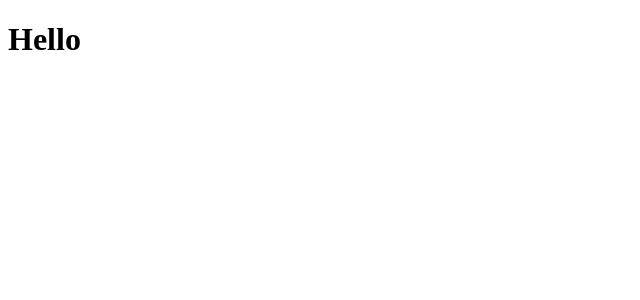
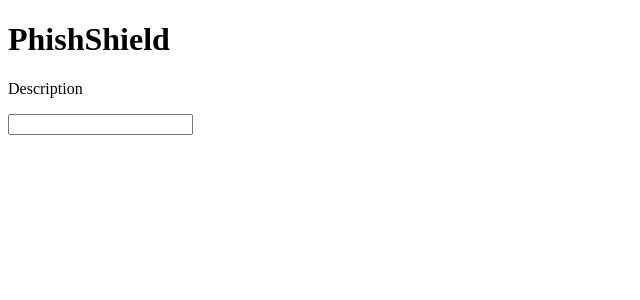
Before and after one commit to adarshm11/PhishEye, a React (Vite) app in the folder frontend/: page / in a window 1280 px wide. Shown: the top 300 px of the page, without its empty margins (0-640 px from the left). Built offline with nearby package versions, Linux system fonts and the light colour scheme.

Commit message:
Built framework for frontend

```diff
--- a/frontend/src/App.jsx
+++ b/frontend/src/App.jsx
@@ -3,7 +3,29 @@ import './App.css';
 function App() {
 
   return (
-    <h1>Hello</h1>
+    <div className="app-container">
+      <div className="nav-bar-container">
+        <nav>
+
+        </nav>
+      </div>
+      <div className="body-container">
+        <div className="title-container">
+          <h1>PhishShield</h1>
+          <p>Description</p>
+        </div>
+        <div className="main-content-container">
+          <div className="input-container">
+            <form>
+              <input/>
+            </form>
+          </div>
+          <div className="result-container">
+            { /* Return from API call */ }
+          </div>
+        </div>
+      </div>
+    </div>
   )
 }
 
```
